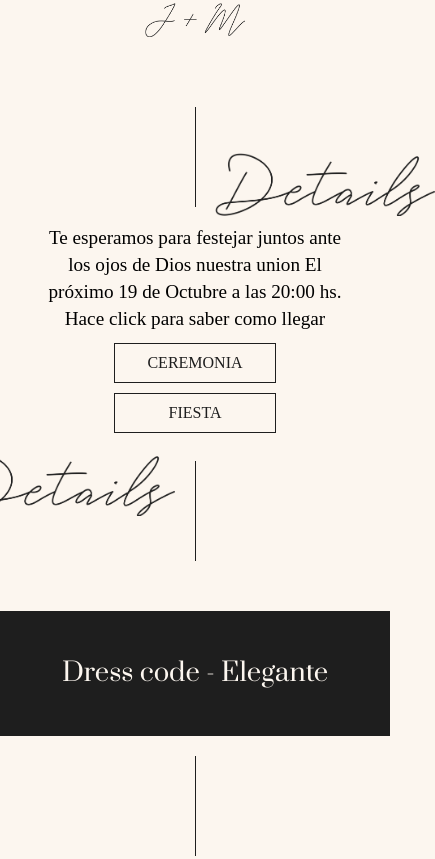
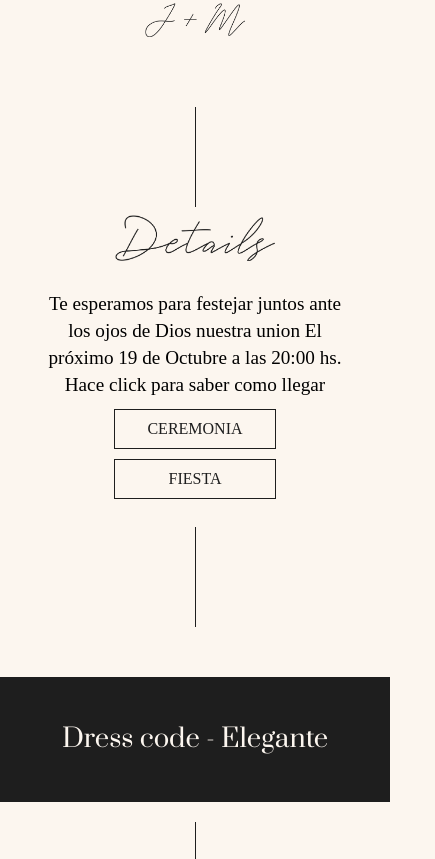
Before and after one commit to invitacionesweb/DEMONATURAL, a plain HTML site: page index.html in a window 390 px wide. Shown: the part 1675-2534 px from the top of the page, 435 px wide, since content can reach past the window. Drawn offline with Linux system fonts and the light colour scheme.

Commit message:
modificaicones
as

```diff
--- a/index.html
+++ b/index.html
@@ -64,7 +64,6 @@
             <a class="boton2" href="">CEREMONIA</a>
             <a class="boton2" href="">FIESTA</a>
         </div>
-        <img class="img2" src="./img/Details.png" alt="details">
         <br>
         <div class="deco2">
             <div class="deco1"></div>
@@ -121,7 +120,6 @@
             <a class="boton2" href="">JESSYMARTIN</a>
         </div>
         <p>Hace click para copiar nuestro ALIAS</p>
-        <img class="img2" src="./img/Gifts.png" alt="gifts">
         <br>
         <div class="deco2">
             <div class="deco1"></div>
@@ -150,7 +148,6 @@
         <div class="botones">
             <a class="boton2" href="">CONFIRMAR</a>
         </div>
-        <img class="img2" src="./img/R.S.V.P.png" alt="details">
         <br>
         <div class="deco2">
             <div class="deco1"></div>
--- a/style.css
+++ b/style.css
@@ -12,6 +12,8 @@
     box-sizing: border-box;
     min-width: 320px;
     font-family: var(--font-secundaria);
+    overflow-x: hidden;
+
   }
 
 
@@ -247,11 +249,13 @@
 .details .img1 {
     width: 220px;
     position: relative;
-    padding-bottom: 20px;
+    margin-bottom: 20px;
+    overflow-x: hidden;
 
 }
 
 .details .img2 {
+    overflow-x: hidden;
     display: none;
 }
 
@@ -387,18 +391,19 @@
 }
 
 .details .img1 {
-    width: 220px;
-    position: absolute;
-    padding-left:260px;
-    padding-bottom: 280px;
+    width: 160px;
+    overflow-x: hidden;
+
 }
 
 .details .img2 {
     display: block;
     width: 220px;
     position: absolute;
-    padding-right:260px;
-    padding-top: 320px;
+    margin-right:260px;
+    margin-top: 320px;
+    overflow-x: hidden;
+
 }
 
 .details .botones {
```
